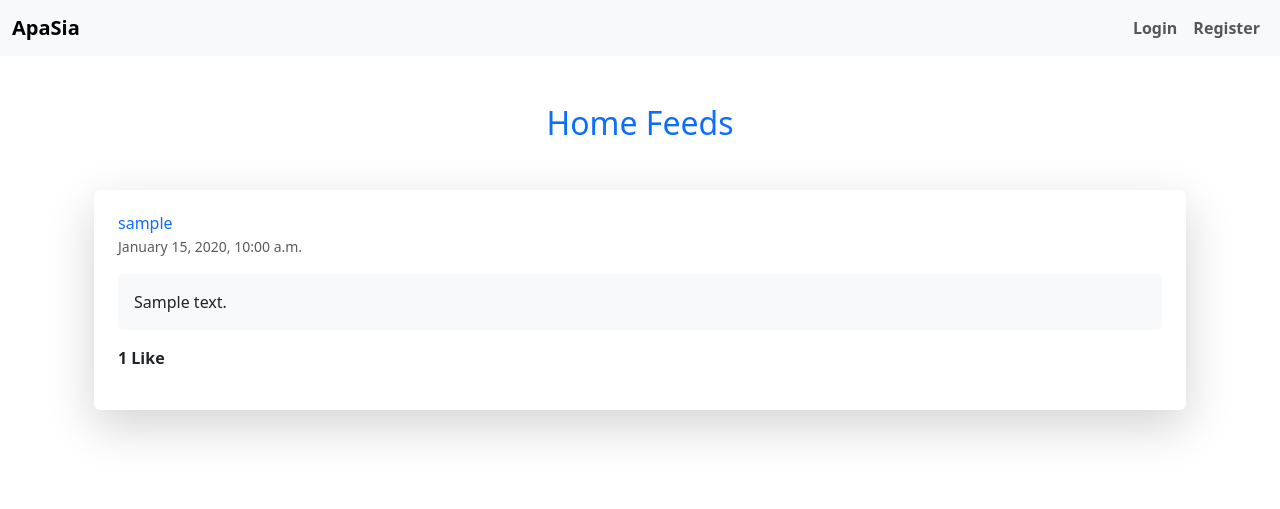
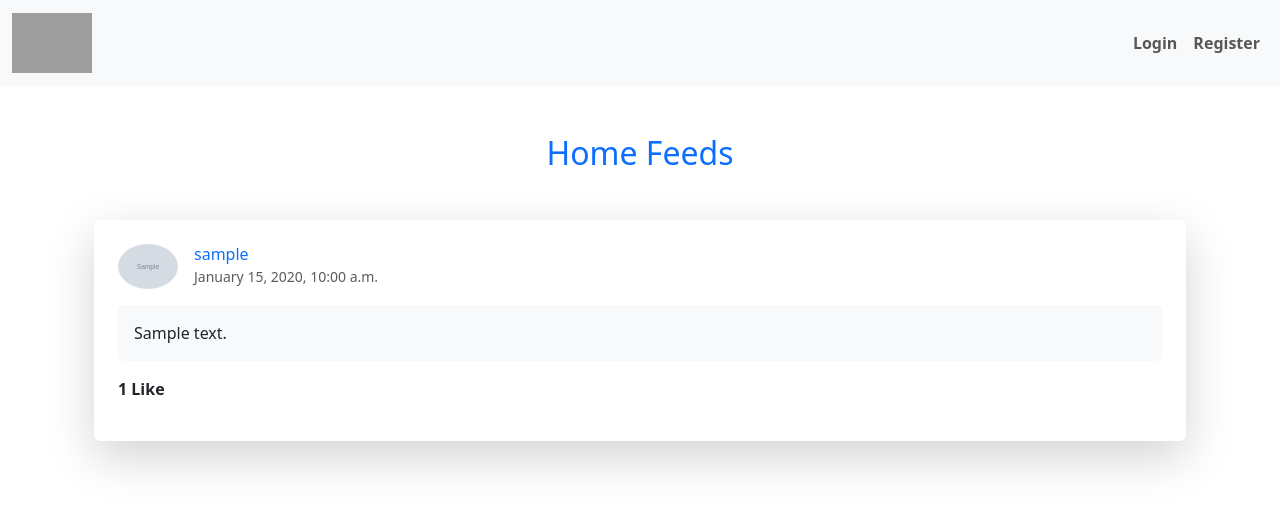
Before and after one commit to IFAIZC/ApaSia, a Django app: template website/templates/home.html in a window 1280 px wide. Shown: the top 509 px of the page. Run offline with Django 3.2, Linux system fonts and the light colour scheme; the template is opened without the code that fills it: most values are stand-ins (such as "Sample title", 1, 10 or a date in 2020); grey boxes marked "Sample" are stand-in pictures; grey boxes are pictures that could not be loaded.

Commit message:
updated 29/8/24

```diff
--- a/apa_sia/urls.py
+++ b/apa_sia/urls.py
@@ -17,9 +17,11 @@ Including another URLconf
 
 from django.contrib import admin
 from django.urls import path, include
+from django.conf import settings
+from django.conf.urls.static import static
 
 urlpatterns = [
     path("admin/", admin.site.urls),
     path("", include("website.urls")),
     path("", include("users.urls")),
-]
+] + static(settings.MEDIA_URL, document_root=settings.MEDIA_ROOT)
--- a/website/forms.py
+++ b/website/forms.py
@@ -4,7 +4,7 @@ from .models import UserProfile, Posting
 class UserProfileForm(forms.ModelForm):
     class Meta:
         model = UserProfile
-        fields = ['bio', 'occupation', 'age']
+        fields = ['profile_picture', 'bio', 'occupation', 'age'] #just added profile picture field 28/8/2024
 
 class PostForm(forms.ModelForm):
     class Meta:
--- a/website/models.py
+++ b/website/models.py
@@ -7,6 +7,7 @@ class UserProfile(models.Model):
     bio = models.TextField(blank=True, null=True)
     occupation = models.CharField(blank=True, null=True, max_length=500)
     age = models.IntegerField(blank=True, null=True)
+    profile_picture = models.ImageField(null=True, blank=True) #LATEST! working on displaying profile picture. 28/8/2024 ** also, might need to change the null to something else.
 
     def __str__(self):
         return self.user.username
--- a/website/templates/base.html
+++ b/website/templates/base.html
@@ -5,12 +5,15 @@
     <meta name="viewport" content="width=device-width, initial-scale=1">
     <title>ApaSia</title>
     <link href="https://cdn.jsdelivr.net/npm/bootstrap@5.3.3/dist/css/bootstrap.min.css" rel="stylesheet" integrity="sha384-QWTKZyjpPEjISv5WaRU9OFeRpok6YctnYmDr5pNlyT2bRjXh0JMhjY6hW+ALEwIH" crossorigin="anonymous">
+    {% load static %}
   </head>
 
   <body>
     <nav class="navbar navbar-expand-lg navbar-light bg-light">
       <div class="container-fluid">
-        <a class="navbar-brand" href="{% url 'home' %}"><strong>ApaSia</strong></a>
+        <a class="navbar-brand" href="{% url 'home' %}">
+          <img src="{% static 'media/apasia.png' %}" alt="ApaSia Logo" style="height: 60px;">
+        </a>
         <button class="navbar-toggler" type="button" data-bs-toggle="collapse" data-bs-target="#navbarNav" aria-controls="navbarNav" aria-expanded="false" aria-label="Toggle navigation">
           <span class="navbar-toggler-icon"></span>
         </button>
--- a/website/templates/home.html
+++ b/website/templates/home.html
@@ -7,16 +7,22 @@
     {% for post in posts %}
         <div class="card mb-4 shadow-lg border-0" id="post-{{ post.pk }}">
             <div class="card-body p-4">
-                <div class="d-flex justify-content-between align-items-center mb-3">
-                    <div class="d-flex align-items-center">
-                        <div>
-                            <h6 class="card-title mb-0 text-primary">{{ post.user.username }}</h6>
-                            <small class="text-muted">{{ post.created_at|date:"F j, Y, g:i a" }}</small>
-                        </div>
+                <div class="d-flex align-items-center mb-3">
+                    <!-- Profile Picture Section -->
+                    <div class="me-3">
+                        {% if post.user.userprofile.profile_picture %}
+                            <img src="{{ post.user.userprofile.profile_picture.url }}" alt="Profile Picture" class="img-fluid rounded-circle" style="max-width: 60px;">
+                        {% else %}
+                            <img src="{{ default_profile_picture }}" alt="Default Profile Picture" class="img-fluid rounded-circle" style="max-width: 60px;"> <!-- to display default picture, refer views.py>def home -->
+                        {% endif %}
+                    </div>
+                    <div>
+                        <h6 class="card-title mb-0 text-primary">{{ post.user.username }}</h6>
+                        <small class="text-muted">{{ post.created_at|date:"F j, Y, g:i a" }}</small>
                     </div>
                 </div>
 
-                <p class="card-text bg-light p-3 rounded">{{ post.content }}</p>
+                <p class="card-text bg-light p-3 rounded mb-3">{{ post.content }}</p>
 
                 <!-- Display the total likes -->
                 <p class="card-text">
--- a/website/templates/profile_page.html
+++ b/website/templates/profile_page.html
@@ -11,11 +11,11 @@
                 <!-- Profile Picture Section -->
                 <div class="col-md-4 text-center mb-4">
                     <img src="{{ user_profile.profile_picture.url|default:'https://via.placeholder.com/150' }}" alt="Profile Picture" class="img-fluid rounded-circle mb-3" style="max-width: 150px;">
-                    <h4 class="text-primary">{{ user.get_full_name|default:user.username }}</h4>
                 </div>
 
                 <!-- Profile Info Section -->
                 <div class="col-md-8">
+                        <h4 class="text-primary">{{ user.get_full_name|default:user.username }}</h4>
                     <div class="mb-4">
                         <h5 class="text-primary">Bio</h5>
                         <p class="text-muted">{{ user_profile.bio|default:"No bio provided yet." }}</p>
```
Also changed, not shown: website/views.py (+8 -2 lines), apa_sia/static/media/STORMTROOPER.png (added), apa_sia/static/media/Untitled_design.png (added), website/urls.py (line endings or trailing spaces).
